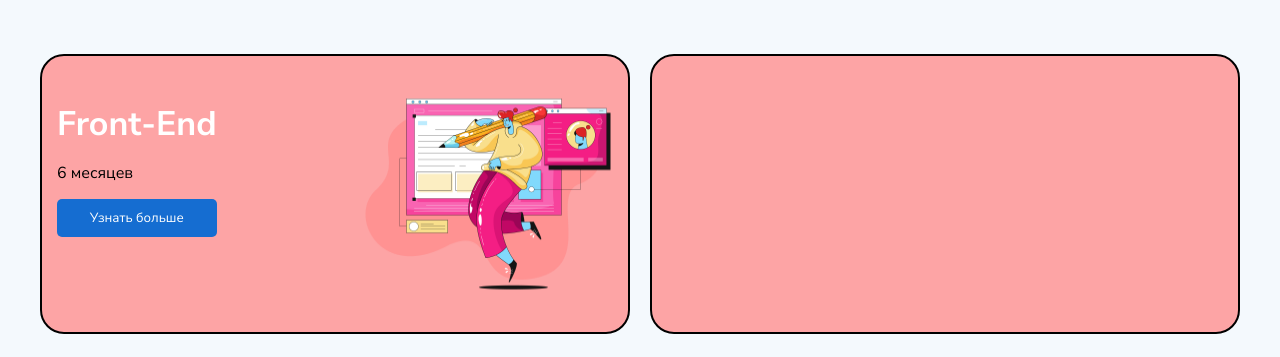
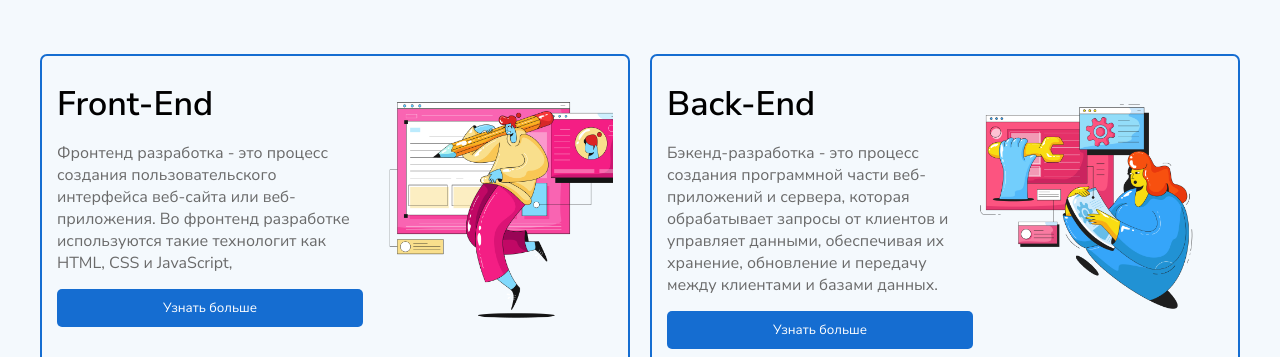
Before and after one commit to KUMA-ORIGINAL/LMS_USTAZ-1.0, a React (Create React App) app in the folder client/: page / in a window 1280 px wide. Shown: the part 850-1207 px from the top of the page. Before the commit the page ends 1184 px from the top, so only its background shows below. Built offline with nearby package versions, Linux system fonts and the light colour scheme.

Commit message:
introduction:courses section

```diff
--- a/client/src/pages/Introduction/components/Courses.jsx
+++ b/client/src/pages/Introduction/components/Courses.jsx
@@ -12,12 +12,22 @@ const Courses = () => {
                     <div className="courses__wrapper-card">
                         <div className="course__card-info">
                             <h4 className="course__card-title">Front-End</h4>
-                            <p className="course__card-time">6 месяцев</p>
+                            <p className="course__card-text">
+                            Фронтенд разработка - это процесс создания пользовательского интерфейса веб-сайта или веб-приложения. Во фронтенд разработке используются такие технологит как HTML, CSS и JavaScript,
+                            </p>
                             <button className="course__card-btn">Узнать больше</button>
                         </div>
                         <img src={FrontImg} alt="" className="course__card-img" />
                     </div>
-                    <div className="courses__wrapper-card"></div>
+                    <div className="courses__wrapper-card">
+                        <div className="course__card-info">
+                            <h4 className="course__card-title">Back-End</h4>
+                            <p className="course__card-text">
+                            Бэкенд-разработка - это процесс создания программной части веб-приложений и сервера, которая обрабатывает запросы от клиентов и управляет данными, обеспечивая их хранение, обновление и передачу между клиентами и базами данных. </p>
+                            <button className="course__card-btn">Узнать больше</button>
+                        </div>
+                        <img src={BackImg} alt="" className="course__card-img" />
+                    </div>
                 </div>
             </div>
         </div>
--- a/client/src/pages/Introduction/index.css
+++ b/client/src/pages/Introduction/index.css
@@ -113,12 +113,10 @@ video {
 .courses__wrapper-card{
     width: 600px;
     padding: 15px;
-    max-height: 280px;
-    border:2px solid black;
-    border-radius: 24px;
+    border:2px solid #156DD1;
+    border-radius: 7px;
     display: flex;
     justify-content: space-between;
-    background: #fda4a5;
 }
 .course__card-info{
     display: flex;
@@ -126,9 +124,12 @@ video {
     row-gap: 15px;
 }
 .course__card-title{
+    font-weight: 600;
     font-size: 34px;
-    margin-top: 30px;
-    color: white;
+    margin:10px 0px 0px 0px;
+}
+.course__card-text{
+    color: rgb(106, 106, 106);
 }
 .course__card-btn{
     padding: 10px 20px;
@@ -140,4 +141,5 @@ video {
 .course__card-img{
     width: 250px;
     height: auto;
+    object-fit:cover ;
 }
```
Also changed, not shown: client/src/assets/images/courses-backend.png, client/src/assets/images/courses-frontend.png.
